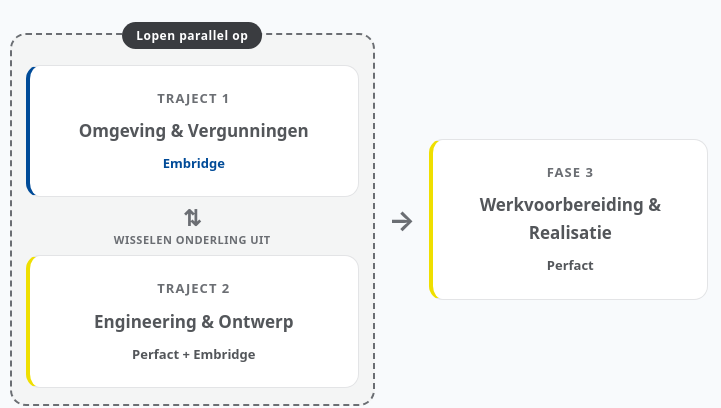
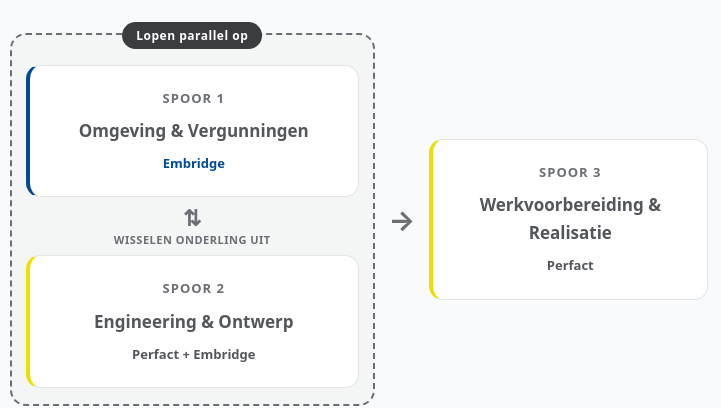
Before and after one commit to Bessje/embridge-perfact, a plain HTML site: page index.html in a window 1280 px wide. Shown: the part 2184-2592 px from the top of the page, 114-835 px from the left. Drawn offline with Linux system fonts and the light colour scheme.

Commit message:
Trajecten/fase consistent hernoemd naar Spoor 1, 2 en 3

```diff
--- a/index.html
+++ b/index.html
@@ -386,7 +386,7 @@
         <div class="parallel">
           <span class="parallel-label">Lopen parallel op</span>
           <div class="fase f-embridge">
-            <div class="nr">Traject 1</div>
+            <div class="nr">Spoor 1</div>
             <h4>Omgeving &amp; Vergunningen</h4>
             <div class="door">Embridge</div>
           </div>
@@ -395,14 +395,14 @@
             <small>wisselen onderling uit</small>
           </div>
           <div class="fase f-perfact">
-            <div class="nr">Traject 2</div>
+            <div class="nr">Spoor 2</div>
             <h4>Engineering &amp; Ontwerp</h4>
             <div class="door">Perfact + Embridge</div>
           </div>
         </div>
         <div class="pijl">&#8594;</div>
         <div class="fase f-perfact">
-          <div class="nr">Fase 3</div>
+          <div class="nr">Spoor 3</div>
           <h4>Werkvoorbereiding &amp; Realisatie</h4>
           <div class="door">Perfact</div>
         </div>
```
